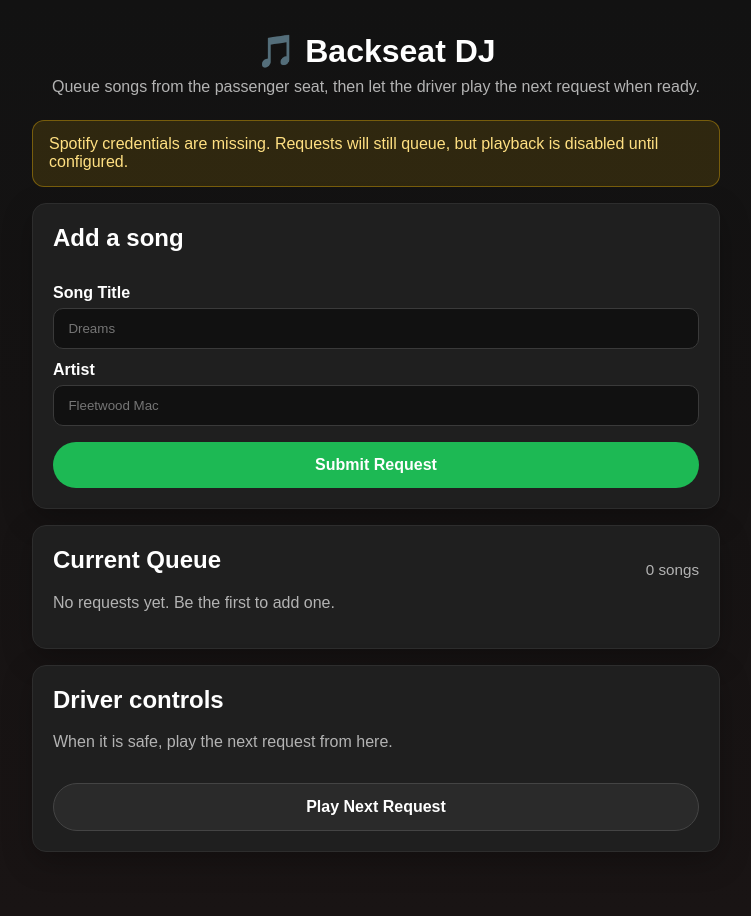
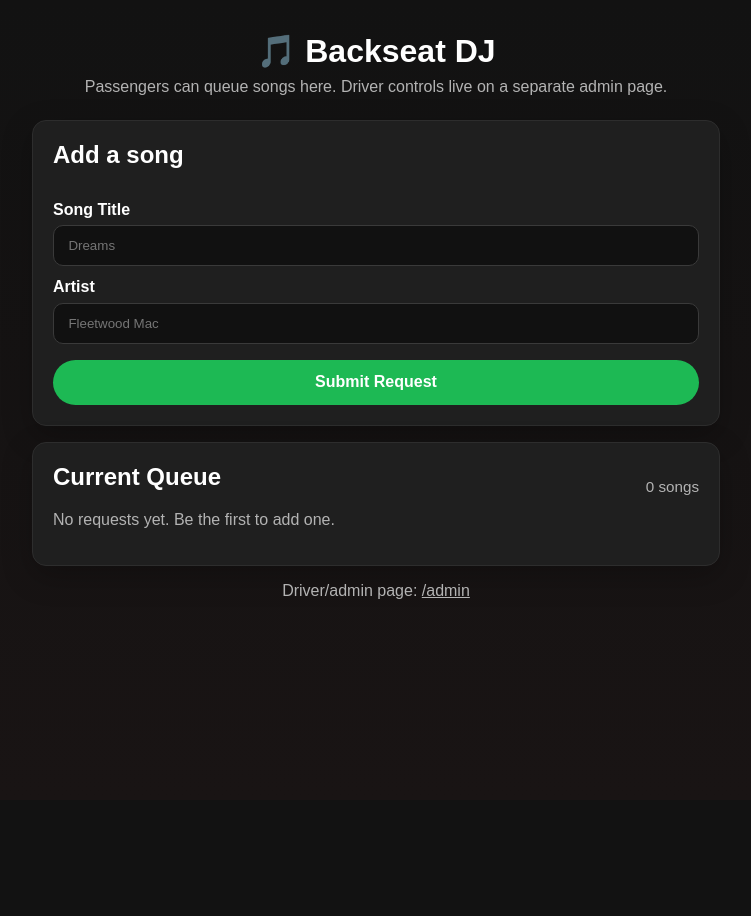
Before and after one commit to RedParrotBerkeley/backseat_dj_spotify, a FastAPI app: page / in a window 1280 px wide. Shown: the whole page, without its empty margins (264-1015 px from the left). After the commit the page ends 599 px from the top, so only its background shows below. Run offline with FastAPI, Linux system fonts and the light colour scheme.

Commit message:
Split passenger and admin playback views

```diff
--- a/app/main.py
+++ b/app/main.py
@@ -1,8 +1,9 @@
 import os
 from typing import Optional
+from urllib.parse import urlencode
 
-from fastapi import FastAPI, Form, Request
-from fastapi.responses import HTMLResponse
+from fastapi import FastAPI, Form, Query, Request
+from fastapi.responses import HTMLResponse, RedirectResponse
 from fastapi.staticfiles import StaticFiles
 from fastapi.templating import Jinja2Templates
 
@@ -27,6 +28,19 @@ def build_spotify_handler() -> Optional[SpotAPIHandler]:
 
 
 spotify = build_spotify_handler()
+ADMIN_PIN = os.getenv("BACKSEAT_DJ_ADMIN_PIN")
+
+
+def is_admin(pin: Optional[str]) -> bool:
+    if not ADMIN_PIN:
+        return True
+    return bool(pin) and pin == ADMIN_PIN
+
+
+def admin_query(pin: Optional[str]) -> str:
+    if not pin:
+        return ""
+    return f"?{urlencode({'pin': pin})}"
 
 
 def render_home(request: Request, message: Optional[str] = None) -> HTMLResponse:
@@ -41,6 +55,24 @@ def render_home(request: Request, message: Optional[str] = None) -> HTMLResponse
     )
 
 
+def render_admin(request: Request, pin: Optional[str], message: Optional[str] = None) -> HTMLResponse:
+    authorized = is_admin(pin)
+    return templates.TemplateResponse(
+        "admin.html",
+        {
+            "request": request,
+            "queue": request_queue.list(),
+            "spotify_ready": spotify is not None,
+            "message": message,
+            "admin_configured": bool(ADMIN_PIN),
+            "authorized": authorized,
+            "pin": pin or "",
+            "admin_action": f"/play-next{admin_query(pin)}",
+        },
+        status_code=200 if authorized else 403,
+    )
+
+
 @app.get("/", response_class=HTMLResponse)
 async def home(request: Request):
     return render_home(request)
@@ -49,6 +81,11 @@ async def home(request: Request):
 @app.get("/queue", response_class=HTMLResponse)
 async def show_queue(request: Request):
     return render_home(request)
+
+
+@app.get("/admin", response_class=HTMLResponse)
+async def admin(request: Request, pin: Optional[str] = Query(default=None)):
+    return render_admin(request, pin)
 
 
 @app.post("/request", response_class=HTMLResponse)
@@ -60,22 +97,54 @@ async def add_song(request: Request, song: str = Form(...), artist: str = Form("
     return render_home(request, f'Added "{song.strip()}" to the queue.')
 
 
-@app.post("/play-next", response_class=HTMLResponse)
-async def play_next(request: Request):
+@app.post("/play-next")
+async def play_next(pin: Optional[str] = Query(default=None)):
+    if not is_admin(pin):
+        destination = "/admin"
+        if pin:
+            destination = f"{destination}{admin_query(pin)}"
+        return RedirectResponse(url=destination, status_code=303)
+
     next_song = request_queue.next()
+    message = ""
     if not next_song:
-        return render_home(request, "Queue is empty.")
+        message = "Queue is empty."
+    else:
+        song, artist = next_song
+        full_query = f"{song} {artist}" if artist else song
 
-    song, artist = next_song
-    full_query = f"{song} {artist}" if artist else song
+        if spotify is None:
+            request_queue.add(song, artist)
+            message = "Spotify credentials are not configured yet."
+        else:
+            played = spotify.search_and_play(full_query)
+            if not played:
+                request_queue.add(song, artist)
+                message = f'Could not play "{full_query}". The request was returned to the queue.'
+            else:
+                message = f'Now playing "{full_query}".'
 
-    if spotify is None:
-        request_queue.add(song, artist)
-        return render_home(request, "Spotify credentials are not configured yet.")
+    destination = f"/admin/refresh{admin_query(pin)}"
+    if message:
+        joiner = "&" if "?" in destination else "?"
+        destination = f"{destination}{joiner}{urlencode({'message': message})}"
+    return RedirectResponse(url=destination, status_code=303)
 
-    played = spotify.search_and_play(full_query)
-    if not played:
-        request_queue.add(song, artist)
-        return render_home(request, f'Could not play "{full_query}". The request was returned to the queue.')
 
-    return render_home(request, f'Now playing "{full_query}".')
+@app.get("/admin/refresh", response_class=HTMLResponse)
+async def admin_refresh(
+    request: Request,
+    pin: Optional[str] = Query(default=None),
+    message: Optional[str] = Query(default=None),
+):
+    return render_admin(request, pin, message)
+
+
+@app.get("/health")
+async def health() -> dict:
+    return {
+        "ok": True,
+        "queue_length": len(request_queue),
+        "spotify_ready": spotify is not None,
+        "admin_pin_configured": bool(ADMIN_PIN),
+    }
--- a/static/style.css
+++ b/static/style.css
@@ -97,6 +97,19 @@ button:hover {
   border: 1px solid #444;
 }
 
+.footer-link {
+  margin-top: 1rem;
+}
+
+.footer-link a {
+  color: #1db954;
+  text-decoration: none;
+}
+
+.footer-link a:hover {
+  text-decoration: underline;
+}
+
 .queue-header {
   align-items: center;
   display: flex;
@@ -125,8 +138,19 @@ button:hover {
 
 .artist,
 .empty-state,
-.driver-copy {
+.driver-copy,
+.footer-note,
+.footer-note a {
   color: #b3b3b3;
+}
+
+.footer-note {
+  margin-top: 1rem;
+  text-align: center;
+}
+
+.footer-note a {
+  text-decoration: underline;
 }
 
 @media (max-width: 640px) {
--- a/templates/index.html
+++ b/templates/index.html
@@ -9,14 +9,10 @@
 <body>
   <div class="container">
     <h1>🎵 Backseat DJ</h1>
-    <p class="subtitle">Queue songs from the passenger seat, then let the driver play the next request when ready.</p>
+    <p class="subtitle">Passengers can queue songs here. Driver controls live on a separate admin page.</p>
 
     {% if message %}
       <div class="message">{{ message }}</div>
-    {% endif %}
-
-    {% if not spotify_ready %}
-      <div class="warning">Spotify credentials are missing. Requests will still queue, but playback is disabled until configured.</div>
     {% endif %}
 
     <section class="panel">
@@ -54,13 +50,7 @@
       {% endif %}
     </section>
 
-    <section class="panel driver-panel">
-      <h2>Driver controls</h2>
-      <p class="driver-copy">When it is safe, play the next request from here.</p>
-      <form action="/play-next" method="post">
-        <button type="submit" class="secondary-button">Play Next Request</button>
-      </form>
-    </section>
+    <p class="footer-note">Driver/admin page: <a href="/admin">/admin</a></p>
   </div>
 </body>
 </html>
```
Also changed, not shown: templates/admin.html (added, +66 -0 lines), README.md.
